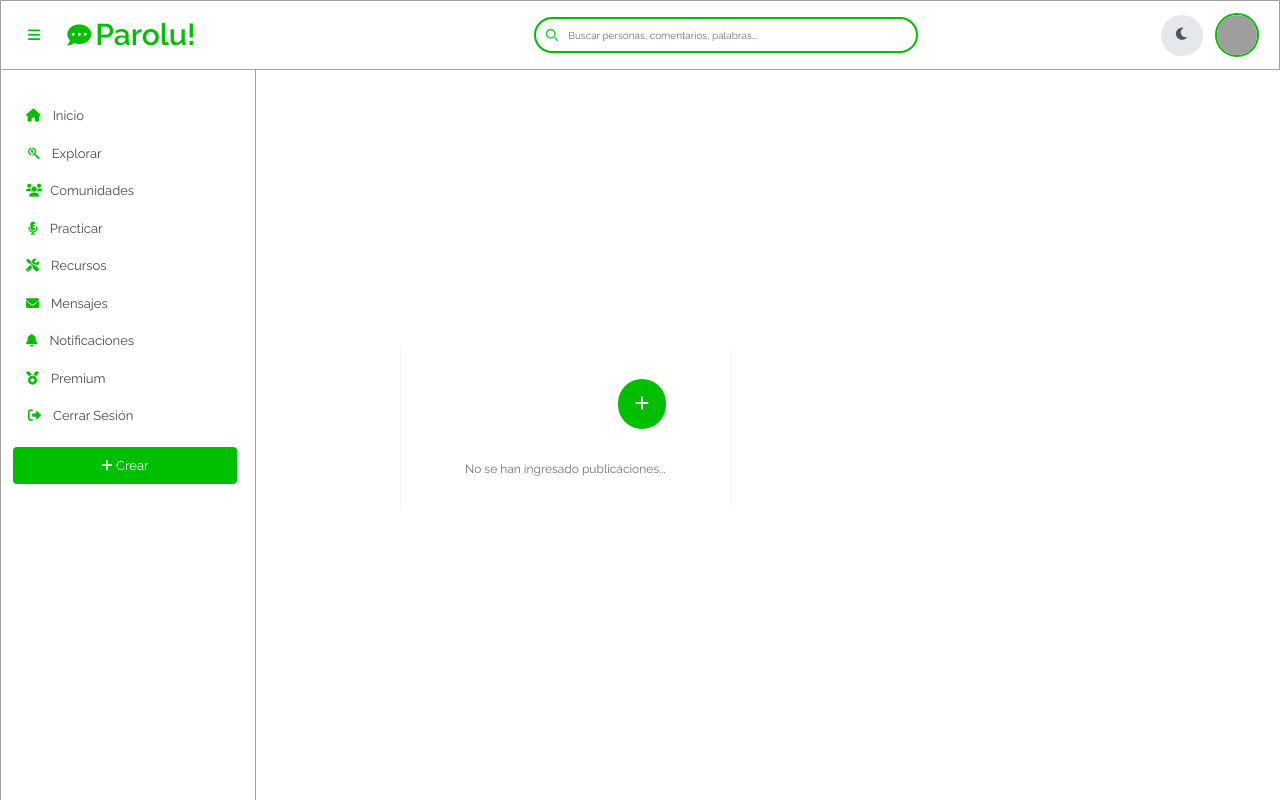
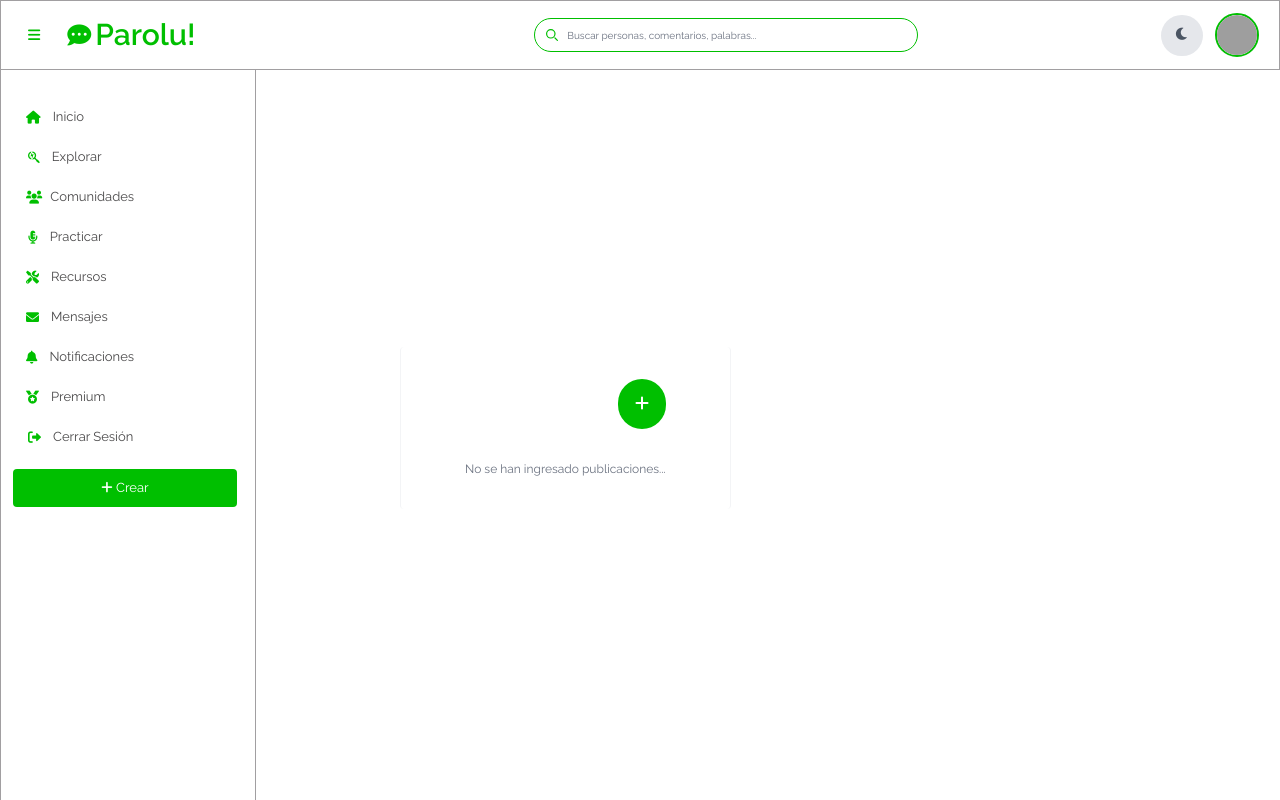
Before and after one commit to No-Country-simulation/equipo-c23-104-webapp, a React (Vite) app in the folder frontend/: page / in a window 1280 px wide. Built offline with nearby package versions, Linux system fonts and the light colour scheme; grey boxes are pictures that could not be loaded.

Commit message:
buscador-nav: mejorado estilos en Sidebar

```diff
--- a/frontend/src/components/Navbar.jsx
+++ b/frontend/src/components/Navbar.jsx
@@ -67,7 +67,7 @@ export default function Navbar({ toggleTextVisibility }) {
                 type="search"
                 id="default-search"
                 placeholder="Buscar personas, comentarios, palabras..."
-                className="block w-full p-2 pl-8 text-xs text-gray-900 border-2 rounded-full bg-white hover:bg-[#00bf00] hover:text-white group hover:placeholder:text-white placeholder:text-[10px] placeholder:italic hover:shadow-lg focus:ring-0 focus:outline-none dark:bg-[#4A494A] dark:placeholder-white dark:text-white dark:hover:shadow-lg transition-all duration-200"
+                className="block w-full p-2 pl-8 text-xs text-gray-900 border-1 focus:border-[#00bf00] border-[#00bf00] rounded-full bg-white hover:bg-[#00bf00] hover:text-white group hover:placeholder:text-white placeholder:text-[10px] placeholder:italic hover:shadow-lg focus:ring-0 focus:outline-none dark:bg-[#4A494A] dark:placeholder-white dark:text-white dark:hover:shadow-lg transition-all duration-200"
               />
             </div>
           </form>
--- a/frontend/src/components/Sidebar.jsx
+++ b/frontend/src/components/Sidebar.jsx
@@ -13,10 +13,14 @@ export default function Sidebar({ isTextVisible }) {
         <ul className="space-y-0 font-medium ">
           <li
             className={`flex items-center px-3 py-2 text-gray-900 rounded hover:bg-[#00bf00] transition-all duration-100 hover:text-white hover:shadow-inner group border border-transparent dark:text-white dark:hover:border-white dark:hover:text-white group text-[13px] ${
-              isTextVisible ? "w-auto h-auto" : "w-10 h-10 rounded-full"
+              isTextVisible ? "w-56 h-10" : "w-10 h-10 rounded-full"
             }`}
           >
-            <a className="" href="#" title={!isTextVisible ? "Inicio" : ""}>
+            <a
+              className="flex items-center w-full h-full"
+              href="#"
+              title={!isTextVisible ? "Inicio" : ""}
+            >
               <i className="fa-solid fa-house text-[#00bf00] dark:text-white transition-all duration-100 group-hover:text-white"></i>
               {isTextVisible && (
                 <span
@@ -33,10 +37,14 @@ export default function Sidebar({ isTextVisible }) {
           </li>
           <li
             className={` flex items-center px-3 py-2 text-gray-900 rounded hover:bg-[#00bf00] transition-all duration-100 hover:text-white hover:shadow-inner group border border-transparent dark:text-white dark:hover:border-white dark:hover:text-white group text-[13px] ${
-              isTextVisible ? "w-auto h-auto" : "w-10 h-10 rounded-full"
+              isTextVisible ? "w-56 h-10" : "w-10 h-10 rounded-full"
             }`}
           >
-            <a className="" href="#" title={!isTextVisible ? "Explorar" : ""}>
+            <a
+              className="flex items-center w-full h-full"
+              href="#"
+              title={!isTextVisible ? "Explorar" : ""}
+            >
               <i className="fa-brands fa-searchengin ml-0.5 text-[#00bf00] dark:text-white transition-all duration-100 group-hover:text-white"></i>
               {isTextVisible && (
                 <span
@@ -53,11 +61,11 @@ export default function Sidebar({ isTextVisible }) {
           </li>
           <li
             className={`flex items-center px-3 py-2 text-gray-900 rounded hover:bg-[#00bf00] transition-all duration-100 hover:text-white hover:shadow-inner group border border-transparent dark:text-white dark:hover:border-white dark:hover:text-white group text-[13px] ${
-              isTextVisible ? "w-auto h-auto" : "w-10 h-10 rounded-full"
+              isTextVisible ? "w-56 h-10" : "w-10 h-10 rounded-full"
             }`}
           >
             <a
-              className=""
+              className="flex items-center w-full h-full"
               href="#"
               title={!isTextVisible ? "Comunidades" : ""}
             >
@@ -77,10 +85,14 @@ export default function Sidebar({ isTextVisible }) {
           </li>
           <li
             className={`flex items-center px-3 py-2 text-gray-900 rounded hover:bg-[#00bf00] transition-all duration-100 hover:text-white hover:shadow-inner group border border-transparent dark:text-white dark:hover:border-white dark:hover:text-white group text-[13px] ${
-              isTextVisible ? "w-auto h-auto" : "w-10 h-10 rounded-full"
+              isTextVisible ? "w-56 h-10" : "w-10 h-10 rounded-full"
             }`}
           >
-            <a className="" href="#" title={!isTextVisible ? "Practicar" : ""}>
+            <a
+              className="flex items-center w-full h-full"
+              href="#"
+              title={!isTextVisible ? "Practicar" : ""}
+            >
               <i className="fa-solid fa-microphone-lines ml-0.5 text-[#00bf00] dark:text-white transition-all duration-100 group-hover:text-white"></i>
               {isTextVisible && (
                 <span
@@ -97,10 +109,14 @@ export default function Sidebar({ isTextVisible }) {
           </li>
           <li
             className={`flex items-center px-3 py-2 text-gray-900 rounded hover:bg-[#00bf00] transition-all duration-200 hover:text-white hover:shadow-inner group border border-transparent dark:text-white dark:hover:border-white dark:hover:text-white group text-[13px] ${
-              isTextVisible ? "w-auto h-auto" : "w-10 h-10 rounded-full"
+              isTextVisible ? "w-56 h-10" : "w-10 h-10 rounded-full"
             }`}
           >
-            <a className="" href="#" title={!isTextVisible ? "Recursos" : ""}>
+            <a
+              className="flex items-center w-full h-full"
+              href="#"
+              title={!isTextVisible ? "Recursos" : ""}
+            >
               <i className="fa-solid fa-screwdriver-wrench text-[#00bf00] dark:text-white transition-all duration-100 group-hover:text-white"></i>
               {isTextVisible && (
                 <span
@@ -117,10 +133,14 @@ export default function Sidebar({ isTextVisible }) {
           </li>
           <li
             className={`flex items-center px-3 py-2 text-gray-900 rounded hover:bg-[#00bf00] transition-all duration-200 hover:text-white hover:shadow-inner group border border-transparent dark:text-white dark:hover:border-white dark:hover:text-white group text-[13px] ${
-              isTextVisible ? "w-auto h-auto" : "w-10 h-10 rounded-full"
+              isTextVisible ? "w-56 h-10" : "w-10 h-10 rounded-full"
             }`}
           >
-            <a className="" href="#" title={!isTextVisible ? "Mensajes" : ""}>
+            <a
+              className="flex items-center w-full h-full"
+              href="#"
+              title={!isTextVisible ? "Mensajes" : ""}
+            >
               <i className="fa-solid fa-envelope text-[#00bf00] dark:text-white transition-all duration-100 group-hover:text-white"></i>
               {isTextVisible && (
                 <span
@@ -137,11 +157,11 @@ export default function Sidebar({ isTextVisible }) {
           </li>
           <li
             className={`flex items-center px-3 py-2 text-gray-900 rounded hover:bg-[#00bf00] transition-all duration-200 hover:text-white hover:shadow-inner group border border-transparent dark:text-white dark:hover:border-white dark:hover:text-white group text-[13px] ${
-              isTextVisible ? "w-auto h-auto" : "w-10 h-10 rounded-full"
+              isTextVisible ? "w-56 h-10" : "w-10 h-10 rounded-full"
             }`}
           >
             <a
-              className=""
+              className="flex items-center w-full h-full"
               href="#"
               title={!isTextVisible ? "Notificaciones" : ""}
             >
@@ -161,10 +181,14 @@ export default function Sidebar({ isTextVisible }) {
           </li>
           <li
             className={`flex items-center px-3 py-2 text-gray-900 rounded hover:bg-[#00bf00] transition-all duration-100 hover:text-white hover:shadow-inner group border border-transparent dark:text-white dark:hover:border-white dark:hover:text-white group text-[13px] ${
-              isTextVisible ? "w-auto h-auto" : "w-10 h-10 rounded-full"
+              isTextVisible ? "w-56 h-10" : "w-10 h-10 rounded-full"
             }`}
           >
-            <a className="" href="#" title={!isTextVisible ? "Premium" : ""}>
+            <a
+              className="flex items-center w-full h-full"
+              href="#"
+              title={!isTextVisible ? "Premium" : ""}
+            >
               <i className="fa-solid fa-medal text-[#00bf00] dark:text-white transition-all duration-100 group-hover:text-white"></i>
               {isTextVisible && (
                 <span
@@ -181,11 +205,11 @@ export default function Sidebar({ isTextVisible }) {
           </li>
           <li
             className={`flex items-center px-3 py-2 text-gray-900 rounded hover:bg-[#00bf00] transition-all duration-100 hover:text-white hover:shadow-inner group border border-transparent dark:text-white dark:hover:border-white dark:hover:text-white group text-[13px] ${
-              isTextVisible ? "w-auto h-auto" : "w-10 h-10 rounded-full"
+              isTextVisible ? "w-56 h-10" : "w-10 h-10 rounded-full"
             }`}
           >
             <a
-              className=""
+              className="flex items-center w-full h-full"
               href="#"
               title={!isTextVisible ? "Cerrar Sesión" : ""}
             >
--- a/frontend/src/components/style.css
+++ b/frontend/src/components/style.css
@@ -1,8 +1,7 @@
 .contenedor-publicaciones {
   width: 500px;
 }
-#user-button,
-#default-search {
+#user-button {
   border: 2px solid #00bf00;
 }
 
```
